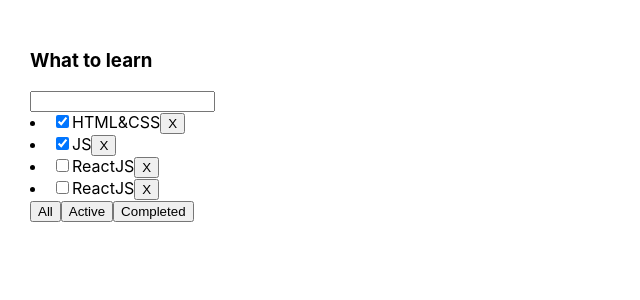
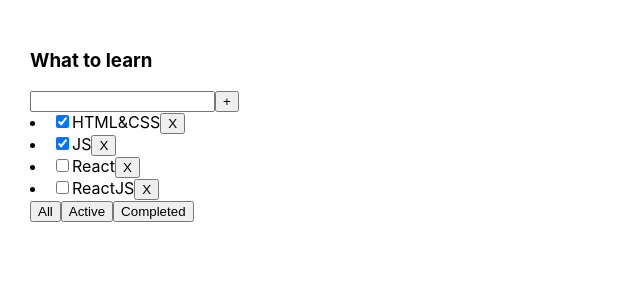
Before and after one commit to KobraMik/ToDoList, a React (Create React App) app: page / in a window 1280 px wide. Shown: the top 300 px of the page, without its empty margins (0-640 px from the left). Built offline with nearby package versions, Linux system fonts and the light colour scheme.

Commit message:
LESSON 3

```diff
--- a/package.json
+++ b/package.json
@@ -10,10 +10,12 @@
     "@types/node": "^12.0.0",
     "@types/react": "^16.9.0",
     "@types/react-dom": "^16.9.0",
+    "@types/uuid": "^8.3.3",
     "react": "^16.13.1",
     "react-dom": "^16.13.1",
     "react-scripts": "3.4.1",
-    "typescript": "~3.7.2"
+    "typescript": "~3.7.2",
+    "uuid": "^8.3.2"
   },
   "scripts": {
     "start": "react-scripts start",
--- a/src/App.tsx
+++ b/src/App.tsx
@@ -1,28 +1,34 @@
 import React, {useState} from 'react';
 import './App.css';
 import {Todolist} from './ToDolist';
+import {v1} from "uuid";
 
 
 function App() {
-    let [tasks1, setTasks1] = useState([
-        {id: 1, title: "HTML&CSS", isDone: true},
-        {id: 2, title: "JS", isDone: true},
-        {id: 3, title: "ReactJS", isDone: false},
-        {id: 4, title: "ReactJS", isDone: false},
+    let [tasks, setTasks] = useState([
+        {id: v1(), title: "HTML&CSS", isDone: true},
+        {id: v1(), title: "JS", isDone: true},
+        {id: v1(), title: "React", isDone: false},
+        {id: v1(), title: "ReactJS", isDone: false},
     ])
 
-    const removeTask = (id: number) => {
-        setTasks1(tasks1.filter(f => f.id !== id))
+    const removeTask = (id: string) => {
+        setTasks(tasks.filter(f => f.id !== id))
     }
 
-    let [filter, setMyFilter] = useState<'All'|'Active'|'Completed'>('All')
+    const addTask = (title: string) => {
+        let newTask = {id: v1(), title: title, isDone: true}
+        setTasks([newTask, ...tasks])
+    }
 
-    let newTasks = tasks1;
+    let [filter, setMyFilter] = useState<'All' | 'Active' | 'Completed'>('All')
+
+    let newTasks = tasks;
     // newTasks = filter === 'All' ? tasks1:filter === 'Active' ? tasks1.filter(f=>!f.isDone):filter==='Completed' ? tasks1.filter(f=>f.isDone):tasks1
     if (filter === 'Active') {
-        newTasks = tasks1.filter(f => f.isDone)
+        newTasks = tasks.filter(f => f.isDone)
     } else if (filter === 'Completed') {
-        newTasks = tasks1.filter(f => !f.isDone)
+        newTasks = tasks.filter(f => !f.isDone)
     }
 
     return (
@@ -31,6 +37,7 @@
                       tasks={newTasks}
                       minusTask={removeTask}
                       setFilters={setMyFilter}
+                      plusTask={addTask}
             />
         </div>
     );
--- a/src/ToDolist.tsx
+++ b/src/ToDolist.tsx
@@ -1,7 +1,7 @@
-import React from 'react';
+import React, {useState, ChangeEvent} from 'react';
 
 type TaskType = {
-    id: number
+    id: string
     title: string
     isDone: boolean
 }
@@ -9,15 +9,27 @@
 type PropsType = {
     title: string
     tasks: Array<TaskType>
-    minusTask: (id:number) => void
+    minusTask: (id: string) => void
     setFilters: (value: 'All' | 'Active' | 'Completed') => void
+    plusTask: (title: string) => void
 }
 
 export function Todolist(props: PropsType) {
+    const [title, setTitle] = useState('')
+
+    const addTaskHadler = () => {
+        props.plusTask(title)
+    }
+
+    const onChangeHadler = (event: ChangeEvent<HTMLInputElement>) => {
+        setTitle(event.currentTarget.value)
+    }
+
     return <div>
         <h3>{props.title}</h3>
         <div>
-            <input/>
+            <input onChange={onChangeHadler}/>
+            <button onClick={addTaskHadler}>+</button>
         </div>
         {props.tasks.map(m => {
             return (
```
Also changed, not shown: 1 other file (tests, documents, lock files or other folders).
